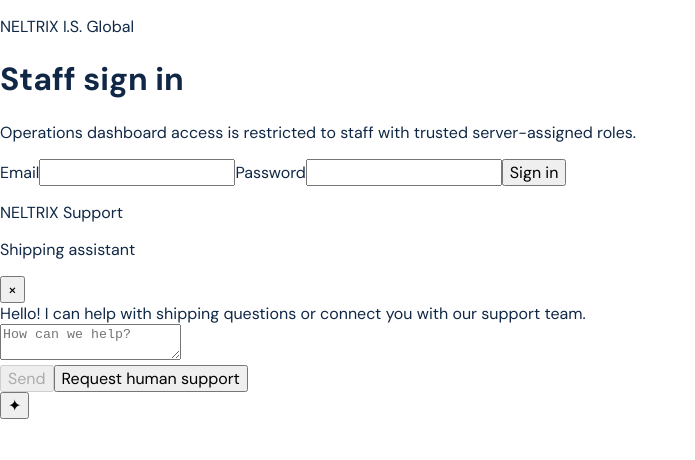
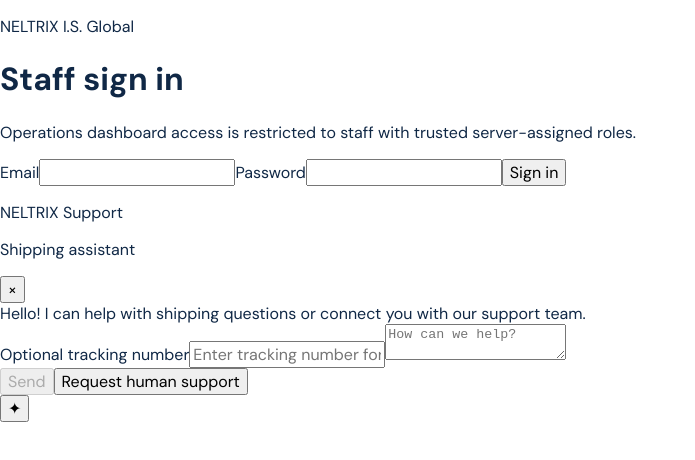
Before and after one commit to jacksonkbig-cpu/neltrix-is-global, a Next.js app: page /login in a window 1280 px wide. Both pictures are taken after a click on the button "Open support chat". Shown: the top 460 px of the page, without its empty margins (0-695 px from the left). Built offline with nearby package versions, Linux system fonts and the light colour scheme.

Commit message:
Allow AI support chat to use an optional tracking number

```diff
--- a/components/support/AIChatWidget.tsx
+++ b/components/support/AIChatWidget.tsx
@@ -10,6 +10,7 @@ export default function AIChatWidget() {
     { role: "assistant", content: "Hello! I can help with shipping questions or connect you with our support team." },
   ]);
   const [draft, setDraft] = useState("");
+  const [trackingNumber, setTrackingNumber] = useState("");
   const [busy, setBusy] = useState(false);
   const [ticket, setTicket] = useState<string | null>(null);
   const [error, setError] = useState("");
@@ -26,7 +27,7 @@ export default function AIChatWidget() {
       const response = await fetch("/api/chat", {
         method: "POST",
         headers: { "Content-Type": "application/json" },
-        body: JSON.stringify({ action: "chat", messages: next.slice(-12) }),
+        body: JSON.stringify({ action: "chat", messages: next.slice(-12), ...(trackingNumber.trim() ? { trackingNumber: trackingNumber.trim() } : {}) }),
       });
       if (!response.ok) throw new Error("Chat is temporarily unavailable.");
       const contentType = response.headers.get("content-type") ?? "";
@@ -106,7 +107,7 @@ export default function AIChatWidget() {
             {error && <p role="alert" className="text-sm text-red-700">{error}</p>}
           </div>
           <form className="border-t border-slate-200 p-3" onSubmit={(event) => { event.preventDefault(); void sendMessage(); }}>
-            <label htmlFor="neltrix-chat-message" className="sr-only">Your message</label>
+            <label htmlFor="neltrix-chat-tracking" className="mb-1 block text-xs font-medium text-slate-600">Optional tracking number</label><input id="neltrix-chat-tracking" value={trackingNumber} onChange={(event) => setTrackingNumber(event.target.value)} maxLength={64} className="mb-2 w-full rounded-lg border border-slate-300 p-2 text-sm text-slate-900 outline-none focus:border-blue-600" placeholder="Enter tracking number for status lookup" /><label htmlFor="neltrix-chat-message" className="sr-only">Your message</label>
             <textarea id="neltrix-chat-message" value={draft} onChange={(event) => setDraft(event.target.value)} maxLength={4000} rows={2} className="w-full resize-none rounded-lg border border-slate-300 p-2 text-sm text-slate-900 outline-none focus:border-blue-600" placeholder="How can we help?" />
             <div className="mt-2 flex gap-2">
               <button type="submit" disabled={busy || !draft.trim()} className="flex-1 rounded-lg bg-blue-700 px-3 py-2 text-sm font-semibold text-white disabled:opacity-50">{busy ? "Working…" : "Send"}</button>
```
